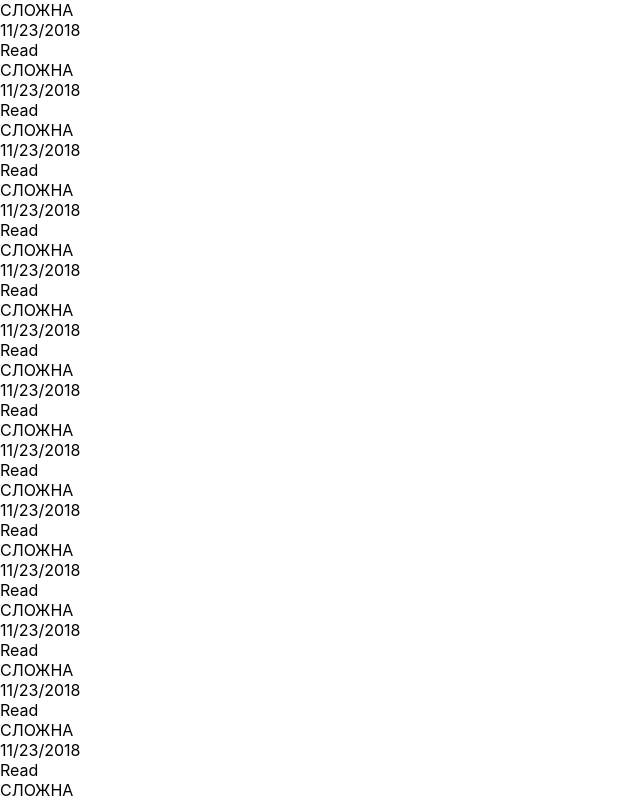
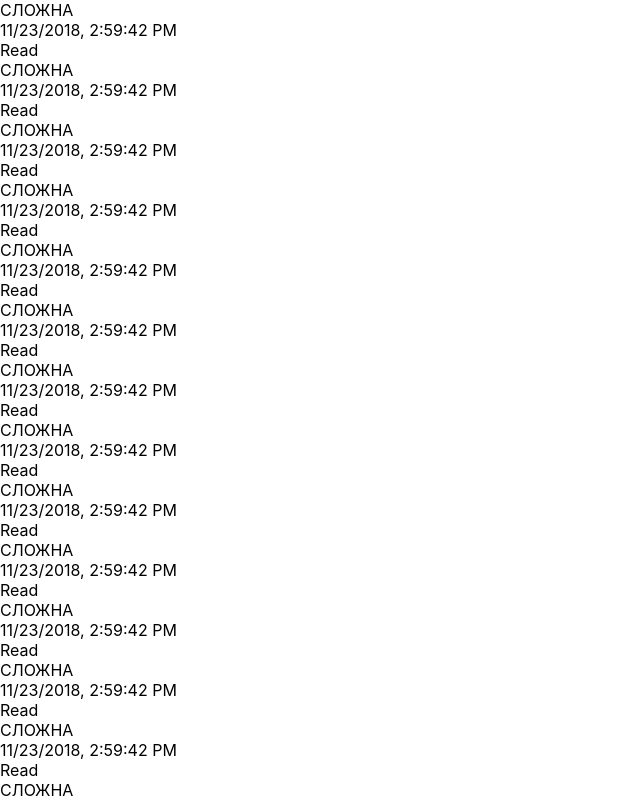
Before and after one commit to alekseik1/2018-FS-11-Frontend-Kozharin, a React (Create React App) app: page / in a window 1280 px wide. Shown: the top 800 px of the page, without its empty margins (0-640 px from the left). Built offline with nearby package versions, Linux system fonts and the light colour scheme.

Commit message:
Отправка сообщения на бэкенд

```diff
--- a/src/App.js
+++ b/src/App.js
@@ -8,7 +8,7 @@ class App extends Component {
   constructor(props) {
     super(props);
     this.state = {messages: [], shouldScrollDown: true};
-    this.serverURL = 'http://localhost:5000/api/';
+    this.serverURL = '/api/';
   }
 
   componentDidMount() {
@@ -20,7 +20,7 @@ class App extends Component {
       for(let i=0; i<100; i++) {
           mes.push({
               text: 'СЛОЖНА',
-              time: new Date().toLocaleDateString(),
+              time: new Date().toLocaleString(),
               isRead: true,
               files: [],
               isOwn: (i % 2 === 0)
@@ -33,7 +33,7 @@ class App extends Component {
       let mes = this.state.messages.slice();
       mes.push({
           text: message.text,
-          time: message.time,
+          time: new Date(message.time).toLocaleString(),
           isRead: false,
           files: message.files,
           isOwn: true
@@ -64,18 +64,18 @@ class App extends Component {
           },
           // TODO: разобраться с CORS и поставить нормальную политику
           mode: 'no-cors',
-          body: {
+          body: JSON.stringify({
               'jsonrpc': '2.0',
               'method': 'send_message',
               'id': '1',
-              'params': JSON.stringify({
+              'params': {
                   // todo: поменять на нормальные chat_id и user_id
                   'chat_id': 4,
                   'user_id': 0,
                   'content': message.text,
                   'added_at': message.time,
-              }),
-          }
+              },
+          }),
       }).then(
           response => {console.log(response); response.json()}
       ).then(
--- a/src/components/input/Input.js
+++ b/src/components/input/Input.js
@@ -23,7 +23,7 @@ class Input extends React.Component {
         // Вот здесь мы должны собрать текст сообщения + аттачи. А потом отправить их выше!
         let message = {
             text: newText,
-            time: new Date().toLocaleDateString(),
+            time: new Date().toISOString(),
             files: this.state.files,
             geo: this.state.geo,
         };
```
